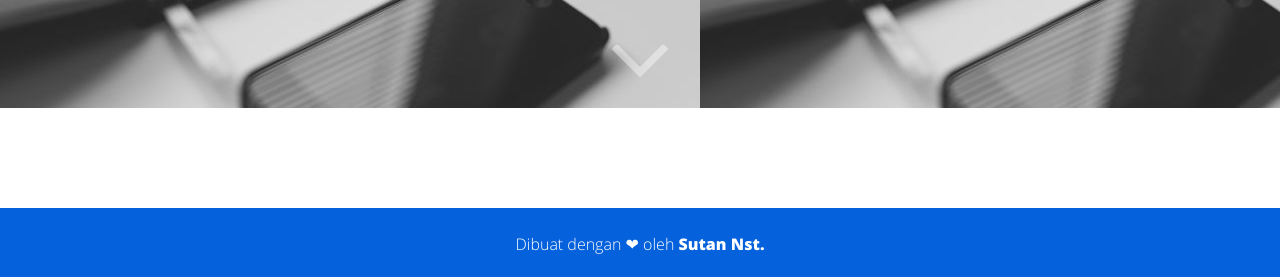
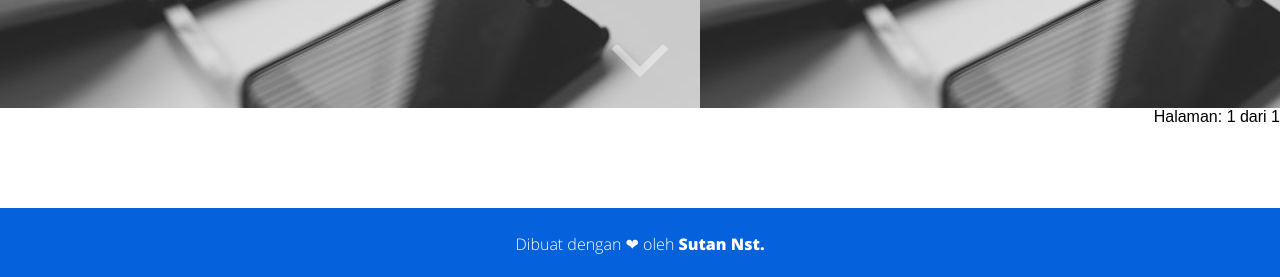
Before and after one commit to sgnzst/sgnzst.github.io, a Jekyll site: the page built from index.html, in a window 1280 px wide. Shown: the part 792-1069 px from the top of the page. Built offline with Jekyll 4.4.1, drawn with Linux system fonts in a browser that asks for light colours; the list of posts is cut into pages by our own code.

Commit message:
add jekyll pagination

```diff
--- a/_config.yml
+++ b/_config.yml
@@ -21,7 +21,8 @@ twitter_username: none
 markdown: kramdown
 highlighter: rouge
 permalink: /:title/
-
+paginate: 5
+paginate_path: /page/:num
 
 # html minify
 compress_html:
@@ -42,5 +43,9 @@ links:
   - title: About Me
     url: /about
 
+
+# plugins
+plugins: [jekyll-paginate]
+
 # exclude my node related stuff
 exclude: ['package.json', 'src', 'node_modules', '_drafts']
--- a/index.html
+++ b/index.html
@@ -4,7 +4,7 @@ background: /assets/img/desk1.jpg
 ---
 
 <main id="scroll" class="home" role="main" itemprop="mainContentOfPage" itemscope="itemscope" itemtype="http://schema.org/Blog">
-  {% for post in site.posts %}
+  {% for post in paginator.posts %}
   <article role="article" class="post-item" itemscope="itemscope" itemtype="http://schema.org/BlogPosting" itemprop="blogPost">
     <a class="datetime" href="{{ post.url | prepend: site.baseurl }}">
       <meta itemprop="datePublished" content="{{post.date}}">
@@ -32,4 +32,20 @@ background: /assets/img/desk1.jpg
     </div>
   </article>
   {% endfor %}
+
+  <div id="pg" class="pagination">
+    <span style="float: right">
+      {% if paginator.previous_page %}
+        <a href="{{ paginator.previous_page_path }}#pg" class="paginate-link">
+          Previous
+        </a>
+      {% endif %}
+      <span class="page_number ">
+        Halaman: {{ paginator.page }} dari {{ paginator.total_pages }}
+      </span>
+      {% if paginator.next_page %}
+        <a href="{{ paginator.next_page_path }}#pg" class="paginate-link">Next</a>
+      {% endif %}
+    </span>
+  </div>
 </main>
```
Also changed, not shown: src/styl/_elements.styl (+9 -0 lines), robots.txt (line endings or trailing spaces).
